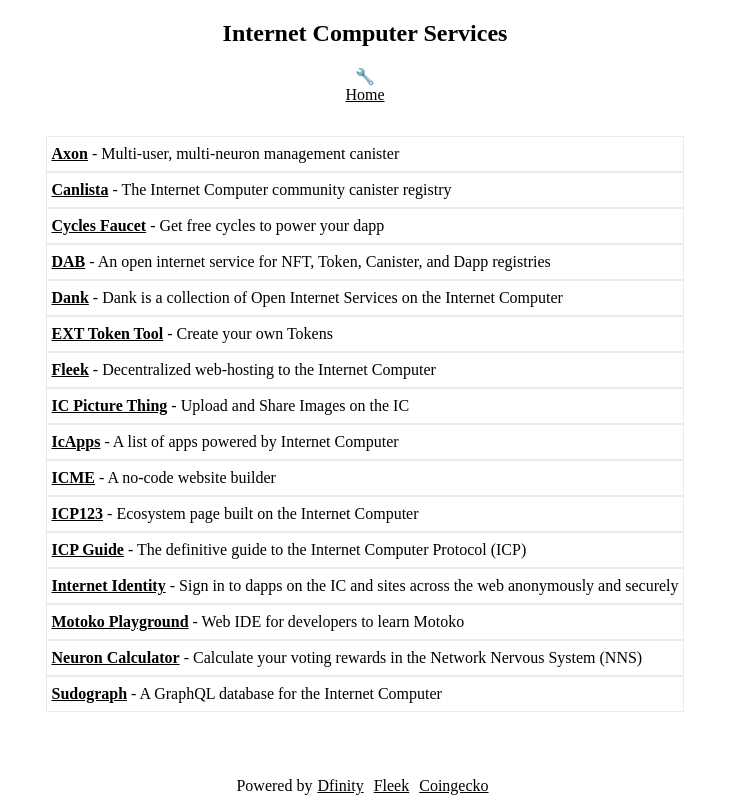
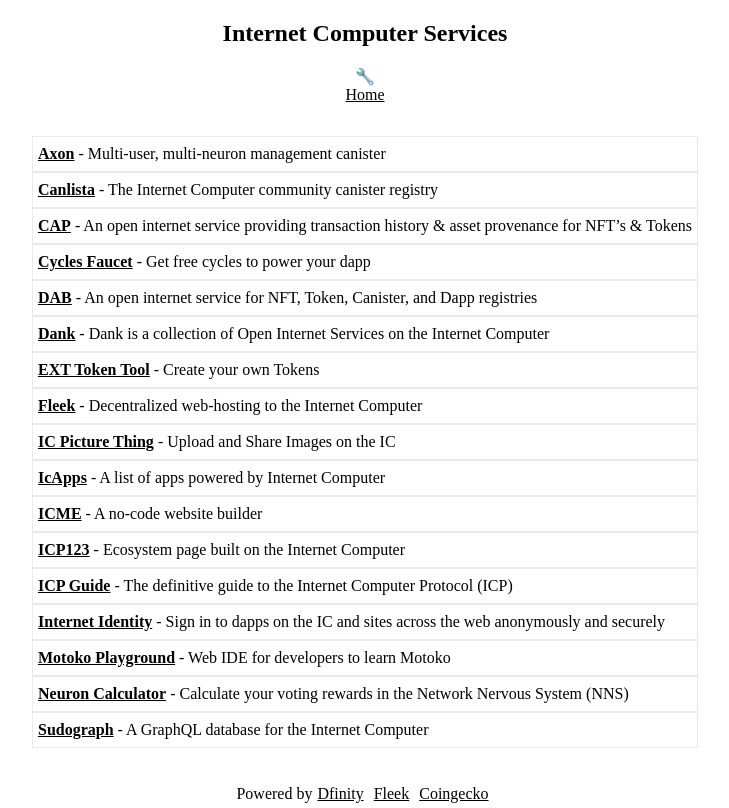
Before and after one commit to rjlucasm/ictoday, a Next.js app: page /services in a window 1280 px wide. Shown: the whole page, without its empty margins (275-1004 px from the left). Built offline with nearby package versions, Linux system fonts and the light colour scheme.

Commit message:
new additions

```diff
--- a/pages/services.js
+++ b/pages/services.js
@@ -22,6 +22,9 @@ export default function Services() {
             </div>
             <div className="pagescard">
                 <a href="https://k7gat-daaaa-aaaae-qaahq-cai.ic0.app/" target="_blank" rel="noopener noreferrer">Canlista</a> - The Internet Computer community canister registry
+            </div>
+            <div className="pagescard">
+                <a href="https://cap.ooo/" target="_blank" rel="noopener noreferrer">CAP</a> - An open internet service providing transaction history &amp; asset provenance for NFT’s &amp; Tokens
             </div>
             <div className="pagescard">
                 <a href="https://faucet.dfinity.org/auth" target="_blank" rel="noopener noreferrer">Cycles Faucet</a> - Get free cycles to power your dapp
--- a/pages/watchlist.js
+++ b/pages/watchlist.js
@@ -64,6 +64,9 @@ export default function Watchlist() {
             </div>
             <div className="pagescard">
                 <a href="https://dfinance.ai/" target="_blank" rel="noopener noreferrer">DFinance</a> - Foundational DeFi components for the Internet Computer
+            </div>
+            <div className="pagescard">
+                <a href="https://ymglq-2qaaa-aaaah-qcbzq-cai.raw.ic0.app/" target="_blank" rel="noopener noreferrer">DFiRocks</a> - Generate your unique rock
             </div>
             <div className="pagescard">
                 <a href="https://qafww-dyaaa-aaaaj-qabpq-cai.raw.ic0.app/" target="_blank" rel="noopener noreferrer">DMail</a> - The first blockchain mailbox product
```
